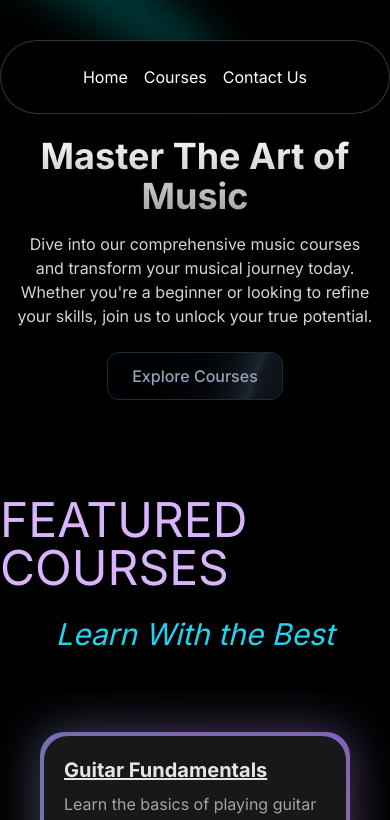
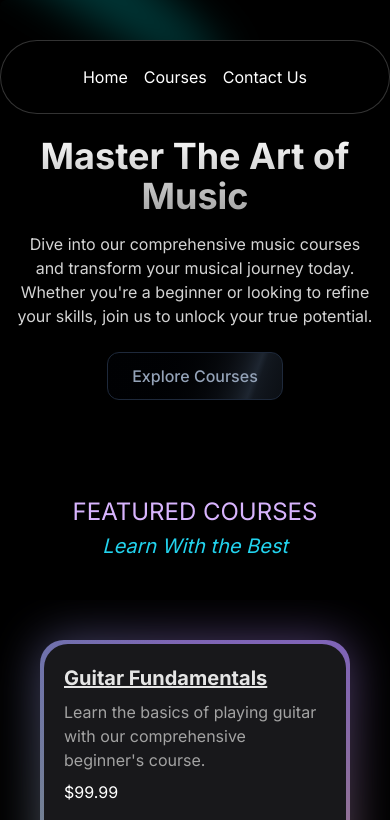
Before and after one commit to Atrika10/MusicWebsite, a Next.js app: page / in a window 390 px wide. Shown: the top 820 px of the page. Built offline with nearby package versions, Linux system fonts and the light colour scheme.

Commit message:
Refactor FeaturedCardSection component to improve readability and responsiveness

```diff
--- a/src/components/FeaturedCardSection.tsx
+++ b/src/components/FeaturedCardSection.tsx
@@ -18,9 +18,12 @@ export default function FeaturedCardSection() {
 
   return (
     <div className=' mt-10 text-white flex justify-center items-center flex-col'>
-     <div className='flex flex-col gap-6 mb-10 justify-center items-center '>
-        <p className='text-purple-300 text-5xl'>FEATURED COURSES</p>
-        <p className='text-cyan-400  text-3xl italic'>Learn With the Best</p>
+     <div className='flex flex-col mb-10 justify-center items-center gap-1 sm:gap-3 md:gap-6 '>
+        <p className=' text-purple-300 text-2xl sm:text-3xl
+        md:text-5xl'>
+          FEATURED COURSES
+          </p>
+        <p className='text-cyan-400 text-xl  italic sm:text-2xl md:text-3xl'>Learn With the Best</p>
      </div>
 
      <div className=' overflow-hidden p-10 grid grid-cols-1 sm:grid-cols-2 lg:grid-cols-3 justify-center items-center gap-8'>
```
